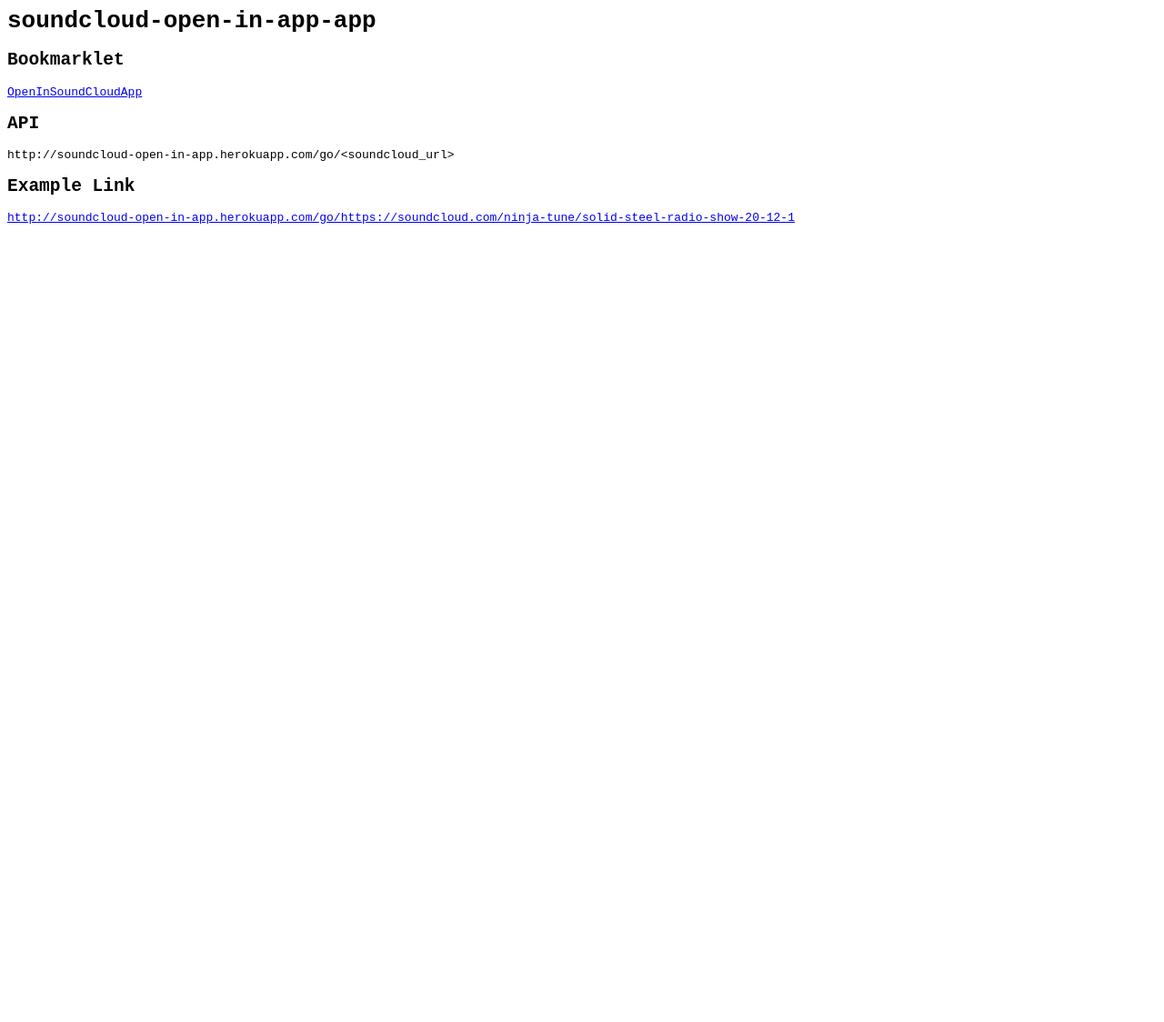
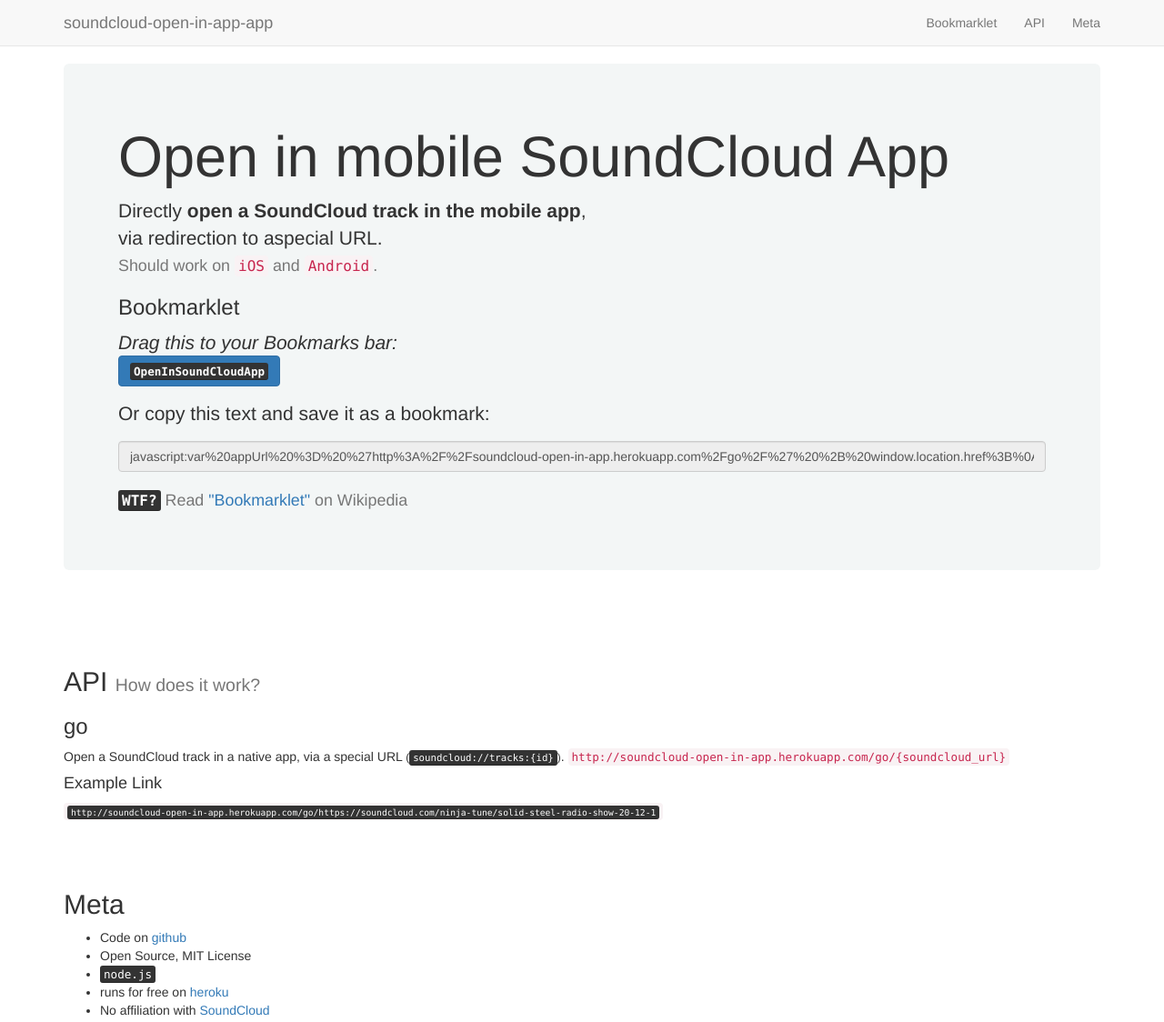
Before and after one commit to eins78/soundcloud-open-in-app-app, a website: page index.html in a window 1280 px wide. Shown: the top 1124 px of the page at 91% size. Before the commit the page ends 800 px from the top, so only its background shows below. Drawn offline with nearby package versions, Linux system fonts and the light colour scheme.

Commit message:
server: bootstrap the homepage

```diff
--- a/index.html
+++ b/index.html
@@ -1,21 +1,105 @@
-<h1>soundcloud-open-in-app-app</h1>
+<!DOCTYPE html>
+<html>
+<head>
+  <meta http-equiv="Content-type" content="text/html; charset=utf-8">
+  <title>soundcloud-open-in-app-app bookmarklet</title>
+  <link rel="stylesheet" type="text/css" href="http://getbootstrap.com/dist/css/bootstrap.min.css">
+  <style type="text/css" media="screen">
+    body {
+      padding: 70px 0 36em 0;
+    }
+    section {
+      padding-top: 4em;
+    }
+    .jumbotron {
+      background-color: hsl(180, 14%, 96%);
+    }
+  </style>
+</head>
+<body id="index">
 
+  <nav class="navbar navbar-default navbar-fixed-top" role="navigation">
+    <div class="container">
 
-<h2>Bookmarklet</h2>
-<a href="javascript:var%20appUrl%20%3D%20%27http%3A%2F%2Fsoundcloud-open-in-app.herokuapp.com%2Fgo%2F%27%20%2B%20window.location.href%3B%0Awindow.location%20%3D%20appUrl%3B">OpenInSoundCloudApp</a>
+    <!-- Brand and toggle get grouped for better mobile display -->
+    <div class="navbar-header">
+      <button type="button" class="navbar-toggle" data-toggle="collapse" data-target="#bs-example-navbar-collapse-1">
+        <span class="sr-only">Toggle navigation</span>
+        <span class="icon-bar"></span>
+        <span class="icon-bar"></span>
+        <span class="icon-bar"></span>
+      </button>
+      <a class="navbar-brand" href="#top">soundcloud-open-in-app-app</a>
+    </div>
 
-<h2>API</h2>
-<pre>
-http://soundcloud-open-in-app.herokuapp.com/go/&lt;soundcloud_url&gt;
-</pre>
+    <!-- Collect the nav links, forms, and other content for toggling -->
+    <div class="collapse navbar-collapse" id="bs-example-navbar-collapse-1">
+      <ul class="nav navbar-nav navbar-right">
+        <li><a href="#bookmarklet">Bookmarklet</a></li>
+        <li><a href="#api">API</a></li>
+        <li><a href="#meta">Meta</a> </li>
+      </ul>
+    </div><!-- /.navbar-collapse -->
+    </div>
+  </nav>
 
-<h2>Example Link</h2>
-  <p>
-    <a href="http://soundcloud-open-in-app.herokuapp.com/go/https://soundcloud.com/ninja-tune/solid-steel-radio-show-20-12-1">http://soundcloud-open-in-app.herokuapp.com/go/https://soundcloud.com/ninja-tune/solid-steel-radio-show-20-12-1</a>
-  </p>
+  <div class="container">
 
-<style type="text/css" media="screen">
-body {
-  font-family: monospace;
-}
-</style>
+    <section id="bookmarklet" class="jumbotron">
+      <h1>Open in mobile SoundCloud App</h1>
+
+      <p class="lead">
+        Directly <b>open a SoundCloud track in the mobile app</b>, <br>via redirection to aspecial URL. <br>
+      <small class="text-muted">Should work on <code>iOS</code> and <code>Android</code>.
+      </small>
+      </p>
+
+      <h3>Bookmarklet</h3>
+      <p class="lead">
+        <em>Drag this to your Bookmarks bar:</em>
+        <br>
+        <a class="btn btn-primary" href="javascript:var%20appUrl%20%3D%20%27http%3A%2F%2Fsoundcloud-open-in-app.herokuapp.com%2Fgo%2F%27%20%2B%20window.location.href%3B%0Awindow.location%20%3D%20appUrl%3B"><kbd><strong>OpenInSoundCloudApp</strong></kbd></a>
+      </p>
+      <p>
+        Or copy this text and save it as a bookmark:
+        <form role="form">
+          <input type="text" value="javascript:var%20appUrl%20%3D%20%27http%3A%2F%2Fsoundcloud-open-in-app.herokuapp.com%2Fgo%2F%27%20%2B%20window.location.href%3B%0Awindow.location%20%3D%20appUrl%3B" readonly="readonly" class="form-control" >
+        </form>
+      </p>
+      <p class="lead text-muted">
+        <small><strong><kbd>WTF?</kbd></strong> Read
+          <a href="https://en.wikipedia.org/wiki/Bookmarklet">"Bookmarklet"</a> on Wikipedia</small>
+      </p>
+    </section>
+
+    <section id="api">
+      <h2>API <small>How does it work?</small></h2>
+
+      <h3>go</h3>
+      <p>Open a SoundCloud track in a native app, via a special URL <small>(<kbd>soundcloud://tracks:{id}</kbd>)</small>.
+      <code>
+      http://soundcloud-open-in-app.herokuapp.com/go/{soundcloud_url}
+      </code>
+      </p>
+
+      <h4>Example Link</h4>
+        <code><small>
+          <a href="http://soundcloud-open-in-app.herokuapp.com/go/https://soundcloud.com/ninja-tune/solid-steel-radio-show-20-12-1"><kbd>http://soundcloud-open-in-app.herokuapp.com/go/https://soundcloud.com/ninja-tune/solid-steel-radio-show-20-12-1</kbd></a>
+        </small></code>
+    </section>
+
+    <section id="meta">
+      <h2>Meta</h2>
+
+      <ul>
+        <li>Code on <a href="https://github.com/eins78/soundcloud-open-in-app-app">github</a></li>
+        <li>Open Source, MIT License</li>
+        <li><a href="http://nodejs.org"><kbd>node.js</kbd></a></li>
+        <li>runs for free on <a href="http://heroku.com">heroku</a></li>
+        <li>No affiliation with <a href="http://soundcloud.com">SoundCloud</a></li>
+      </ul>
+    </section>
+
+  </div> <!-- /container -->
+
+</body>
```
